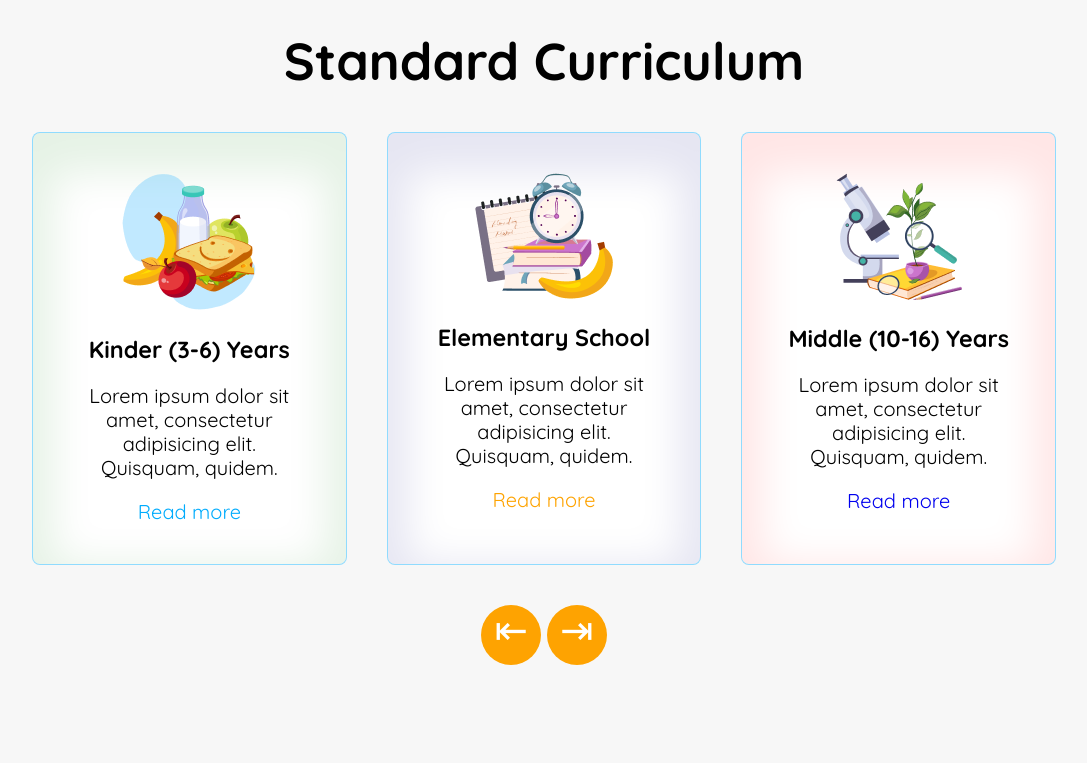
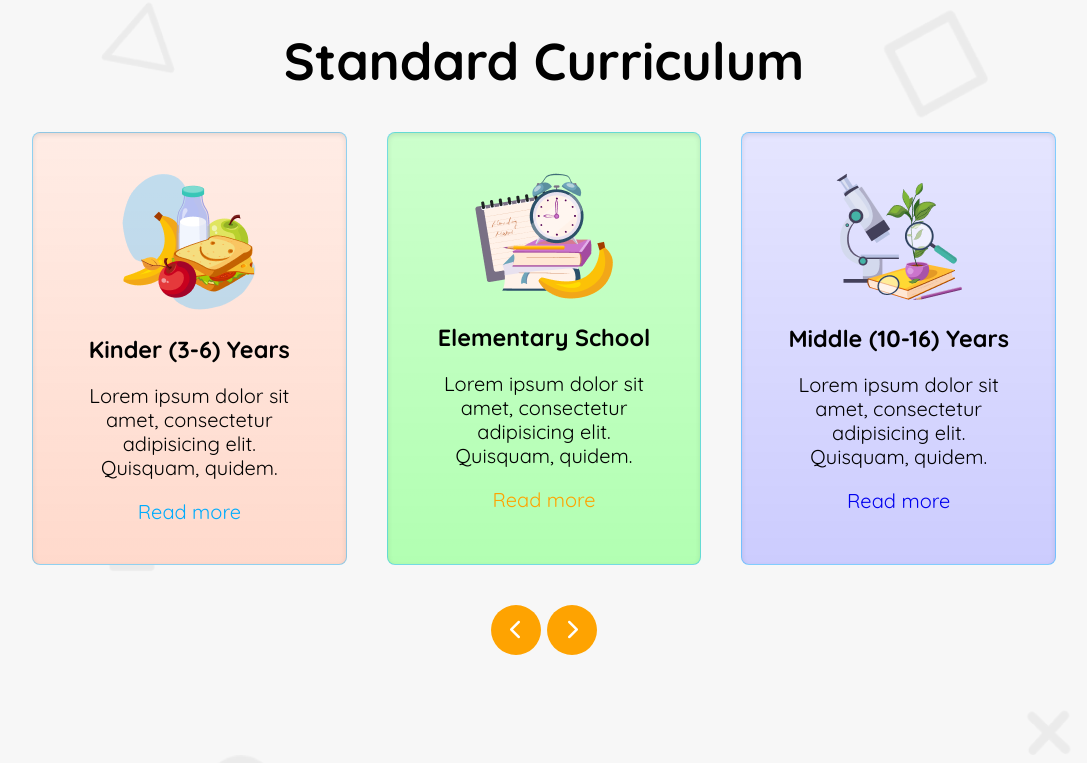
Before and after one commit to jakariya0dev/ph-a2-kids-school, a plain HTML site: page index.html in a window 1280 px wide. Shown: the part 960-1723 px from the top of the page, without its empty margins (96-1183 px from the left). Drawn offline with Linux system fonts and the light colour scheme.

Commit message:
desktop complete with fixed some bug

```diff
--- a/assets/css/style.css
+++ b/assets/css/style.css
@@ -38,6 +38,10 @@ a{
 
 .mb-2{
     margin-bottom: 2rem;
+}
+
+.mt-2{
+    margin-top: 2rem;
 }
 
 .text-center{
@@ -176,6 +180,14 @@ nav .logo img{
 /* Header End */
 
 /* Course start */
+
+#course{
+    background-image: url('./../img/bg.png');
+    background-position: center;
+    background-size: cover;
+    background-repeat: no-repeat;
+
+}
 .course-cards{
     display: flex;
     gap: 2rem;
@@ -193,7 +205,7 @@ nav .logo img{
 }
 
 .course-cards .course-card:first-child{
-    box-shadow: 0 1rem 2rem 1rem rgba(0, 128, 0, 0.1) inset;
+    background-image: linear-gradient(to top, rgba(255, 68, 0, 0.2), rgba(255, 68, 0, 0.1));
 
     a{
         color: var(--secondary-color)
@@ -201,7 +213,7 @@ nav .logo img{
 }
 
 .course-cards .course-card:nth-child(2){
-    box-shadow: 0 1rem 2rem 1rem rgba(0, 0, 128, 0.1) inset;
+    background-image: linear-gradient(to top, rgba(0, 255, 0, 0.3), rgba(0, 255, 0, 0.2));
 
     a{
         color: var(--primary-color)
@@ -209,20 +221,22 @@ nav .logo img{
 }
 
 .course-cards .course-card:last-child{
-    box-shadow: 0 1rem 2rem 1rem rgba(255, 0, 0, 0.1) inset;
+    background-image: linear-gradient(to top, rgba(0, 0, 250, 0.2), rgba(0, 0, 250, 0.1));
 
 }
 
 .slider-arrow a{
     display: inline-block;
-    font-size: 2rem;
-    height: 3rem;
-    width: 3rem;
+    font-size: 1rem;
+    line-height: 1.5rem;
+    height: 2.5rem;
+    width: 2.5rem;
     text-align: center;
     border-radius: 50%;
     background-color: var(--primary-color);
     color: var(--text-color-light);
     transition: var(--transition);
+    line-height: 2.5rem;
 
 }
 
@@ -234,7 +248,10 @@ nav .logo img{
 /* Story Start */
 
 #story{
-    background-color: var(--tertiary-color);
+    background-image: url('./../img/bg.png');
+    background-position: center;
+    background-size: cover;
+    background-repeat: no-repeat;
 }
 
 .story-cards {
--- a/index.html
+++ b/index.html
@@ -4,6 +4,8 @@
     <meta charset="UTF-8">
     <meta name="viewport" content="width=device-width, initial-scale=1.0">
     <title>Document</title>
+
+    <link rel="stylesheet" href="https://cdnjs.cloudflare.com/ajax/libs/font-awesome/6.7.2/css/all.min.css" />
     <link rel="stylesheet" href="./assets/css/style.css">
 </head>
 <body>
@@ -74,8 +76,8 @@
                 </div>
 
                 <div class="slider-arrow text-center">
-                    <a href="#" class="prev">&LeftArrowBar;</a>
-                    <a href="#" class="next">&RightArrowBar;</a>
+                    <a href="#" class="prev"><i class="fa-solid fa-chevron-left"></i></a>
+                    <a href="#" class="next"><i class="fa-solid fa-chevron-right"></i></a>
                 </div>
 
             </div>
@@ -147,7 +149,9 @@
                 </div>
 
 
-                <a href="#" class="btn btn-view-all">View All</a>
+                <div class="text-center mt-2">
+                    <a href="#" class="btn-secondary">View All</a>
+                </div>
 
             </div>
 
```
